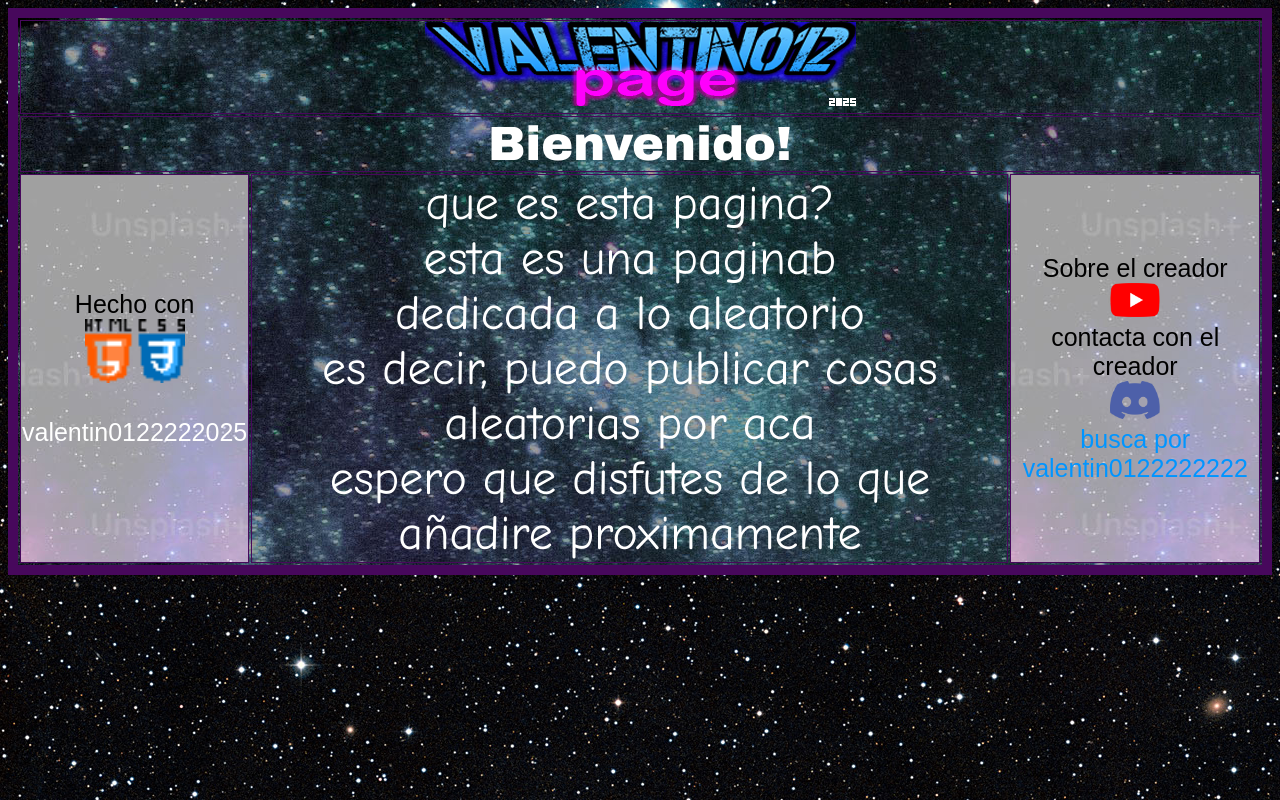
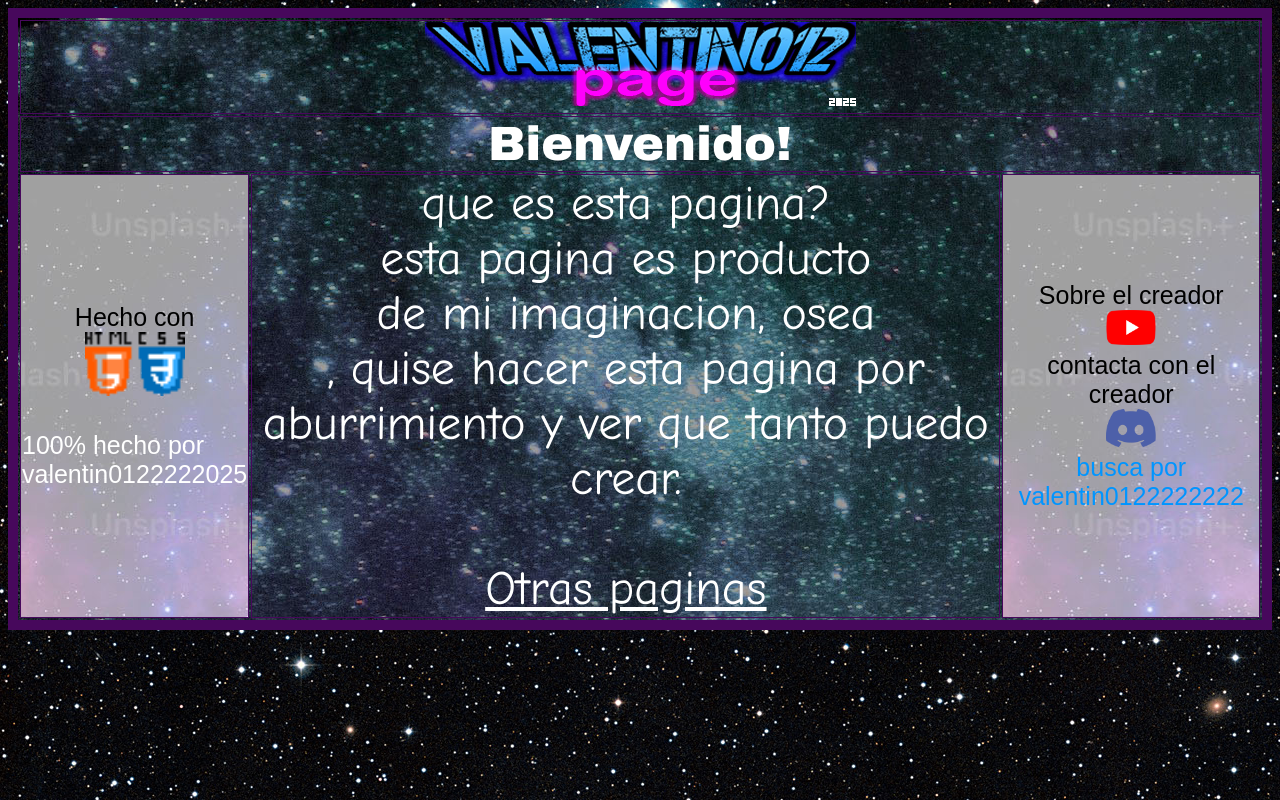
Before and after one commit to Valentin0122/valentin012, a plain HTML site: page index.html in a window 1280 px wide. Drawn offline with Linux system fonts and the light colour scheme.

Commit message:
añadida segunda pagina

```diff
--- a/index.html
+++ b/index.html
@@ -27,7 +27,7 @@
 			</tr>
 				</font> </font>
 				<tr>
-					<td background="fondo2.jpg">
+					<td background="fondo2.jpg" height=250px>
 					<div style="text-align: center; top;">
 					Hecho con
 					<br>
@@ -35,8 +35,9 @@
 					</div>
 					<br>
 					<font color=white>
+					100% hecho por
+					<br>
 					valentin0122222025
-					<font>
 					</td>
 
 					<td>
@@ -44,7 +45,11 @@
 			<font size=25px face="comic sans ms" color=white>
 				que es esta pagina?
 			<font size=10px face="comic sans ms" color=white><br>
-				esta es una paginab<br> dedicada a lo aleatorio <br>es decir, puedo publicar cosas<br> aleatorias por aca <br>espero que disfutes de lo que añadire proximamente
+				esta pagina es producto<br> de mi imaginacion, osea<br>, quise hacer esta pagina por<br> aburrimiento y ver que tanto puedo crear.<br>
+				<br>
+				<a href="pages.html" style="color: white;">
+					Otras paginas
+				</a>
 					</div>
 			</font>
 			</font>
```
Also changed, not shown: pages.html (added, +12 -0 lines).
